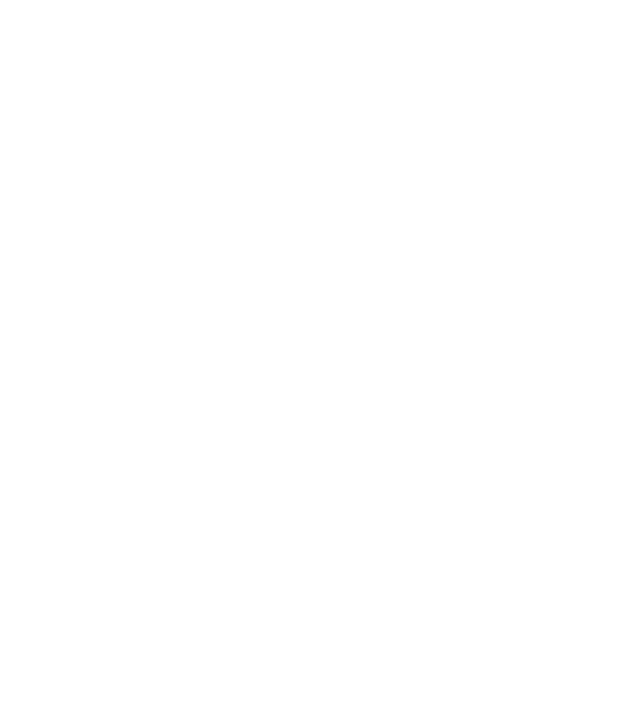
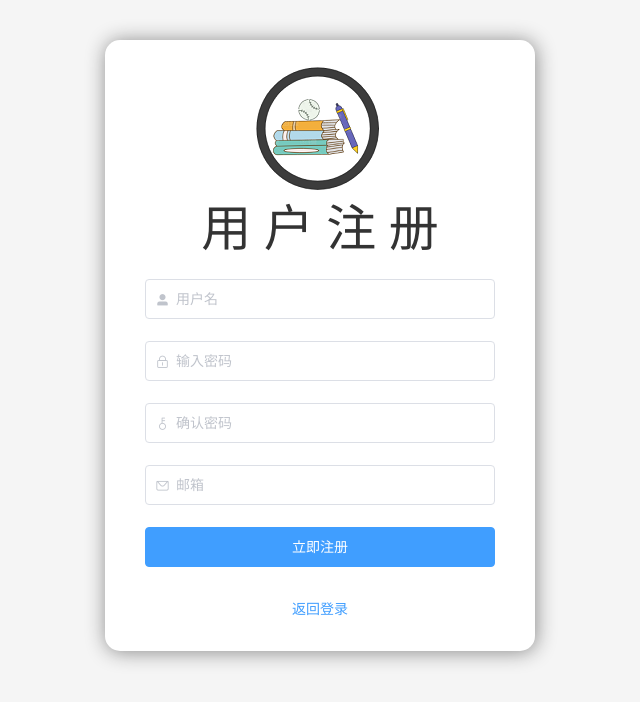
Before and after one commit to baby-lynch/thriftshop, a Vue app: page /#/register in a window 1280 px wide. Shown: the top 702 px of the page, without its empty margins (320-960 px from the left). Built offline with nearby package versions, Linux system fonts and the light colour scheme.

Commit message:
2020/6/9 add register page

```diff
--- a/package.json
+++ b/package.json
@@ -5,7 +5,9 @@
   "scripts": {
     "serve": "vue-cli-service serve",
     "build": "vue-cli-service build",
-    "lint": "vue-cli-service lint"
+    "lint": "vue-cli-service lint",
+    "start": "node index.js",
+    "server": "nodemon index.js --ignore client"
   },
   "dependencies": {
     "axios": "^0.19.2",
--- a/src/main.js
+++ b/src/main.js
@@ -6,8 +6,9 @@ import 'element-ui/lib/theme-chalk/index.css'
 import 'bootstrap/dist/css/bootstrap.css'
 import 'bootstrap/dist/js/bootstrap.js'
 import axios from 'axios'
+import './assets/css/base.css'
 Vue.prototype.$http = axios
-axios.defaults.baseURL = 'localhost:8080/#'
+axios.defaults.baseURL = 'localhost:8080/#/'
 Vue.prototype.$message = ElementUI.Message
 
 Vue.config.productionTip = false
--- a/src/mock/index.js
+++ b/src/mock/index.js
@@ -21,17 +21,16 @@ Mock.mock('localhost:8080/#/login', 'post', (req, res) => {
   return res
 })
 
-Mock.mock('localhost:8080/#/shop', 'get', () => {
-  return goods
-})
+// Mock.mock('localhost:8080/#/shop', 'get', () => {
+//   return goods
+// })
 
-Mock.mock('localhost:8080/#/item', 'post', (req, res) => {
-  const index = JSON.parse(req.body) - 1
-  goods[index].click = goods[index].click + 1
-  res = goods[index]
-  return res
-})
-
+// Mock.mock('localhost:8080/#/item', 'post', (req, res) => {
+//   const index = JSON.parse(req.body) - 1
+//   goods[index].click = goods[index].click + 1
+//   res = goods[index]
+//   return res
+// })
 Mock.mock('localhost:8080/#/purchase', 'post', (req, res) => {
   // console.log(JSON.parse(req.body))
   const userID = JSON.parse(req.body).userID
--- a/src/router/index.js
+++ b/src/router/index.js
@@ -1,6 +1,7 @@
 import Vue from 'vue'
 import VueRouter from 'vue-router'
 import Login from '../views/Login.vue'
+import Register from '../views/Register.vue'
 import Shop from '../views/Shop.vue'
 import Item from '../views/Item.vue'
 import Purchase from '../views/Purchase.vue'
@@ -23,7 +24,13 @@ const routes = [
   },
   {
     path: '/login',
+    name: 'login',
     component: Login
+  },
+  {
+    path: '/register',
+    name: 'register',
+    component: Register
   },
   {
     path: '/shop',
--- a/src/views/Item.vue
+++ b/src/views/Item.vue
@@ -23,7 +23,7 @@
         </el-row>
       </div>
       <el-divider></el-divider>
-      <el-card>
+      <el-card id='card'>
         <div class="image">
             <img :src="itemInfo.image" alt="..." style="width: 500px; height: 500px; border-radius:8px ; vertical-align: center;">
         </div>
@@ -33,7 +33,7 @@
           <hr>
           <span style="font-family:'等线(中文正文)'">{{itemInfo.brief}}</span>
           <hr>
-            <span style="font-family:'等线(中文正文)'"><i style="font-size:20px" class="el-icon-user-solid"></i></span>
+            <span style="font-family:'等线(中文正文)'"><i style="font-size:20px" class="el-icon-user-solid"></i> {{itemInfo.seller}}</span>
             <span style="color:rgb(157,157,157); font-family:'等线(中文正文)'; float:right"> 浏览量 {{itemInfo.click}}</span>
             <br><br>
             <div style="margin-bottom:20px;">
@@ -43,7 +43,7 @@
             <div style="margin-bottom:20px;">
               <span style="color:rgb(102,102,102); font-family:'等线(中文正文)'">交易方式： </span>
               <span v-if="itemInfo.transaction === 0" style="font-size:15px;"><i class="el-icon-chat-dot-round"></i> 当面交易</span>
-              <span v-else style="font-size:15px;"><i class="el-icon-message"></i> 快递</span>
+              <span v-else style="font-size:15px;"><i class="el-icon-box"></i> 快递</span>
             </div>
             <div>
               <span style="color:rgb(102,102,102); font-family:'等线(中文正文)'">运费： </span>
@@ -67,17 +67,29 @@ export default {
   },
   methods: {
     async getItem () {
-      const { data: res } = await this.$http.post('/item', this.itemID)
-      this.itemInfo = JSON.parse(JSON.stringify(res))
+      const { data: res } = await this.$http.get('http://jp-tyo-dvm.sakurafrp.com:35923/api/GoodsDetail/', {
+        params: {
+          itemID: this.itemID
+        }
+      })
+      // console.log(res)
+      this.itemInfo = res[0]
+      document.getElementById('card').style.display = 'block'
     }
   },
   created: function () {
     this.getItem()
+  },
+  mounted () {
+    document.getElementById('card').style.display = 'none'
   }
 }
 </script>
 
 <style scoped>
+[v-cloak]{
+  display: none;
+}
 .item-container{
     margin:auto;
     height: 100%;
--- a/src/views/Login.vue
+++ b/src/views/Login.vue
@@ -21,7 +21,7 @@
             <el-button class="login-btn" type="primary" @click="login">登录</el-button>
           </el-form-item>
           <div class="register-panel">
-            <div class="register-question">没有账号？  请点击    <a href="#">立即注册</a> </div>
+            <div class="register-question">没有账号？ 请点击 <router-link :to="{path:'/register'}"><a>立即注册</a></router-link> </div>
           </div>
         </el-form>
       </div>
--- /dev/null
+++ b/src/views/Register.vue
@@ -0,0 +1,132 @@
+<template>
+    <div class="register-container">
+      <div class="register-box">
+         <div class="logo">
+           <img src="../assets/images/logoround.png">
+           <h1 class="greeting">用 户 注 册</h1>
+         </div>
+        <div class="register-dialog">
+         <el-form status-icon  ref="registerFormRef" :model="registerForm" :rules="registerFormRules">
+           <el-form-item prop="username">
+             <el-input prefix-icon="el-icon-user-solid" placeholder="用户名" v-model="registerForm.username" ></el-input>
+           </el-form-item>
+           <el-form-item prop="pass">
+             <el-input  prefix-icon="el-icon-lock"  placeholder="输入密码" v-model="registerForm.pass" type="password" autocomplete="off" show-password></el-input>
+           </el-form-item>
+           <el-form-item prop="checkPass">
+             <el-input prefix-icon="el-icon-key" placeholder="确认密码" v-model="registerForm.checkPass" type="password" autocomplete="off" show-password></el-input>
+           </el-form-item>
+           <el-form-item prop="email">
+             <el-input prefix-icon="el-icon-message" placeholder="邮箱" v-model="registerForm.email"></el-input>
+           </el-form-item>
+           <el-form-item>
+             <el-button class="register-btn" type="primary">立即注册</el-button>
+            </el-form-item>
+            <el-form-item>
+              <router-link :to="{ name: 'login'}" ><el-button type="text">返回登录</el-button></router-link>
+            </el-form-item>
+         </el-form>
+        </div>
+      </div>
+    </div>
+</template>
+
+<script>
+export default {
+  data () {
+    var checkUsername = (rule, value, callback) => {
+      if (!value) {
+        return callback(new Error('用户名不能为空'))
+      }
+    }
+    var validatePass = (rule, value, callback) => {
+      if (value === '') {
+        callback(new Error('请输入密码'))
+      } else {
+        if (this.registerForm.checkPass !== '') {
+          this.$refs.ruleForm.validateField('checkPass')
+        }
+        callback()
+      }
+    }
+    var validatePass2 = (rule, value, callback) => {
+      if (value === '') {
+        callback(new Error('请再次输入密码'))
+      } else if (value !== this.registerForm.pass) {
+        callback(new Error('两次输入密码不一致!'))
+      } else {
+        callback()
+      }
+    }
+    var checkEmail = (rule, value, callback) => {
+      if (!value) {
+        return callback(new Error('邮箱不能为空'))
+      }
+    }
+    return {
+      registerForm: {
+        username: '',
+        pass: '',
+        checkPass: '',
+        email: ''
+      },
+      registerFormRules: {
+        username: [
+          { validator: checkUsername, trigger: 'blur' }
+        ],
+        pass: [
+          { validator: validatePass, trigger: 'blur' }
+        ],
+        checkPass: [
+          { validator: validatePass2, trigger: 'blur' }
+        ],
+        email: [
+          { validator: checkEmail, trigger: 'blur' }
+        ]
+      }
+    }
+  }
+}
+</script>
+
+<style scoped>
+.register-container{
+  width:100%;
+  height:100%;
+  margin: 0;
+  padding: 0;
+  text-align: center;
+  background-color:rgb(245,245,245);
+}
+.register-box{
+  display: inline-block;
+  position: relative;
+  top:40px;
+  margin: auto;
+  width: 430px;
+  border-radius: 15px;
+  background-color:rgb(255, 255, 255);
+  box-shadow: 1px 1px 20px #888888;
+  text-align: center;
+}
+.logo{
+  margin-top: 20px;
+}
+.greeting{
+  margin: 0;
+  font-size: 50px;
+  font-family: "黑体";
+  font-weight: 100;
+  color: #333333;
+}
+.register-dialog{
+  margin-top: 20px;
+  padding-left: 40px;
+  padding-right: 40px;
+}
+.register-btn{
+  width: 100%;
+  padding-left: 40px;
+  padding-right: 40px;
+}
+</style>
--- a/src/views/Shop.vue
+++ b/src/views/Shop.vue
@@ -87,7 +87,7 @@ export default {
   },
   methods: {
     async getGoods () {
-      const { data: res } = await this.$http.get('/shop')
+      const { data: res } = await this.$http.get('http://jp-tyo-dvm.sakurafrp.com:35923/api/GoodsByCategory/')
       this.goods = res
       this.showGoods = this.goods
     },
@@ -101,13 +101,18 @@ export default {
         this.showGoods = this.goods
       }
     },
-    search () {
-      this.showGoods = []
-      for (let i = 0; i < this.goods.length; i++) {
-        if ((this.goods[i].name).search(this.searchInput) > 0) {
-          this.showGoods.push(this.goods[i])
+    async search () {
+      const { data: res } = await this.$http.get('http://jp-tyo-dvm.sakurafrp.com:35923/api/GoodsSelect/', {
+        params: {
+          keyword: this.searchInput
         }
-      }
+      })
+      this.showGoods = res
+      // for (let i = 0; i < this.goods.length; i++) {
+      //   if ((this.goods[i].name).search(this.searchInput) > 0) {
+      //     this.showGoods.push(this.goods[i])
+      //   }
+      // }
     }
   },
   created: function () {
--- a/vue.config.js
+++ b/vue.config.js
@@ -1,5 +1,15 @@
 module.exports = {
   devServer: {
-    open: true
+    open: true,
+    port: 8080
+    // proxy: {
+    //   '/api':{
+    //     target: 'http://localhost:8080/',
+    //     changeOrigin: true,
+    //     pathRewrite:{
+    //       '^/api':''
+    //     }
+    //   }
+    // }
   }
 }
```
